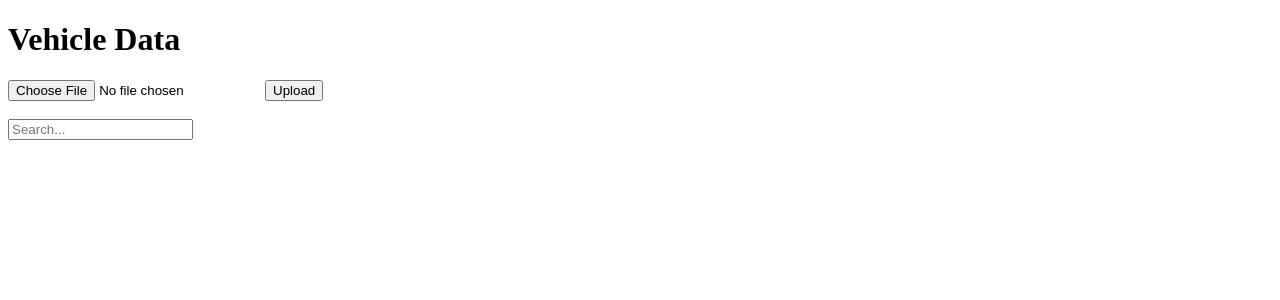
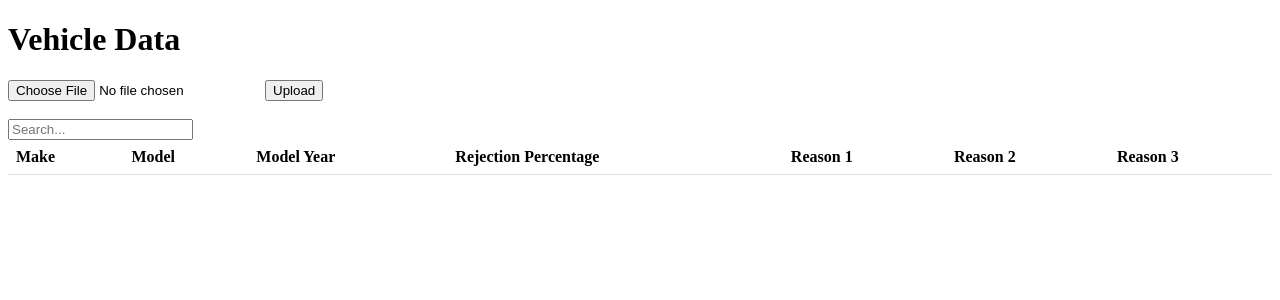
Before and after one commit to palashsarkar18/vehicle_registry, a Django app: page /vehicles/ in a window 1280 px wide. Shown: the top 300 px of the page. Run offline with Django 5.2, Linux system fonts and the light colour scheme; data that the repository does not hold is empty.

Commit message:
Show vehicle data in tabular format

```diff
--- a/templates/index.html
+++ b/templates/index.html
@@ -2,6 +2,18 @@
 <html>
 <head>
     <title>Vehicle Data</title>
+    <style>
+        table {
+            width: 100%;
+            border-collapse: collapse;
+        }
+        th, td {
+            padding: 8px;
+            text-align: left;
+            border-bottom: 1px solid #ddd;
+        }
+        tr:hover {background-color: #f5f5f5;}
+    </style>
     <script>
         function uploadFile() {
             let formData = new FormData();
@@ -20,15 +32,48 @@
             fetch(`/vehicles/search/?query=${query}`)
                 .then(response => response.json())
                 .then(data => {
-                    let results = document.getElementById('results');
-                    results.innerHTML = '';
-                    data.forEach(vehicle => {
-                        let item = document.createElement('div');
-                        item.textContent = `${vehicle.make} ${vehicle.model} (${vehicle.model_year})`;
-                        results.appendChild(item);
-                    });
+                    renderTable(data);
                 });
         }
+
+        function renderTable(data) {
+            let results = document.getElementById('results');
+            results.innerHTML = '';
+            let table = document.createElement('table');
+            let thead = document.createElement('thead');
+            let tbody = document.createElement('tbody');
+            table.appendChild(thead);
+            table.appendChild(tbody);
+
+            let headerRow = document.createElement('tr');
+            ['Make', 'Model', 'Model Year', 'Rejection Percentage', 'Reason 1', 'Reason 2', 'Reason 3'].forEach(text => {
+                let th = document.createElement('th');
+                th.textContent = text;
+                headerRow.appendChild(th);
+            });
+            thead.appendChild(headerRow);
+
+            data.forEach(vehicle => {
+                let row = document.createElement('tr');
+                ['make', 'model', 'model_year', 'rejection_percentage', 'reason_1', 'reason_2', 'reason_3'].forEach(key => {
+                    let td = document.createElement('td');
+                    td.textContent = vehicle[key];
+                    row.appendChild(td);
+                });
+                tbody.appendChild(row);
+            });
+
+            results.appendChild(table);
+        }
+
+        // Initial fetch to load all vehicle data
+        document.addEventListener('DOMContentLoaded', (event) => {
+            fetch('/vehicles/search/')
+                .then(response => response.json())
+                .then(data => {
+                    renderTable(data);
+                });
+        });
     </script>
 </head>
 <body>
--- a/vehicles/views.py
+++ b/vehicles/views.py
@@ -1,41 +1,82 @@
-import json
 from django.shortcuts import render
-from django.http import JsonResponse
+from django.http import JsonResponse, HttpRequest, HttpResponse
 from .models import Vehicle
-from .serializers import VehicleSerializer
 from django.views.decorators.csrf import csrf_exempt
 from django.db.models import Q
+import json
 
 
 @csrf_exempt
-def upload_file(request):
-    if request.method == 'POST' and request.FILES['file']:
+def upload_file(request: HttpRequest) -> JsonResponse:
+    """
+    Handle file upload and update or create vehicle records in the database.
+
+    :param request: HttpRequest object containing the uploaded file.
+    :return: JsonResponse indicating success or failure.
+    """
+    if request.method == 'POST' and request.FILES.get('file'):
         file = request.FILES['file']
         data = json.load(file)
+
+        # Process each item in the uploaded JSON file
         for item in data:
+            # Update or create vehicle record
             vehicle, created = Vehicle.objects.update_or_create(
                 make=item['make'],
                 model=item['model'],
                 model_year=item['model_year'],
-                defaults=item
+                defaults={
+                    'rejection_percentage': item.get('rejection_percentage', ''),
+                    'reason_1': item.get('reason_1', ''),
+                    'reason_2': item.get('reason_2', ''),
+                    'reason_3': item.get('reason_3', '')
+                }
             )
         return JsonResponse({'status': 'success'})
-    return JsonResponse({'status': 'failed'})
+
+    return JsonResponse({'status': 'failed'}, status=400)
 
 
-def search(request):
+def search(request: HttpRequest) -> JsonResponse:
+    """
+    Handle search requests to filter and return vehicle records.
+
+    :param request: HttpRequest object containing the search query.
+    :return: JsonResponse with the filtered vehicle data.
+    """
     query = request.GET.get('query', '')
     if query:
+        # Filter vehicles based on the search query
         vehicles = Vehicle.objects.filter(
             Q(make__icontains=query) |
             Q(model__icontains=query) |
             Q(model_year__icontains=query)
         )[:50]
     else:
+        # Return all vehicles if no search query is provided
         vehicles = Vehicle.objects.all()[:50]
-    serializer = VehicleSerializer(vehicles, many=True)
-    return JsonResponse(serializer.data, safe=False)
+
+    # Serialize vehicle data
+    serialized_vehicles = [
+        {
+            'make': vehicle.make,
+            'model': vehicle.model,
+            'model_year': vehicle.model_year,
+            'rejection_percentage': vehicle.rejection_percentage,
+            'reason_1': vehicle.reason_1,
+            'reason_2': vehicle.reason_2,
+            'reason_3': vehicle.reason_3
+        } for vehicle in vehicles
+    ]
+
+    return JsonResponse(serialized_vehicles, safe=False)
 
 
-def index(request):
+def index(request: HttpRequest) -> HttpResponse:
+    """
+    Render the main page with the search and upload functionality.
+
+    :param request: HttpRequest object.
+    :return: HttpResponse rendering the index.html template.
+    """
     return render(request, 'index.html')
```
